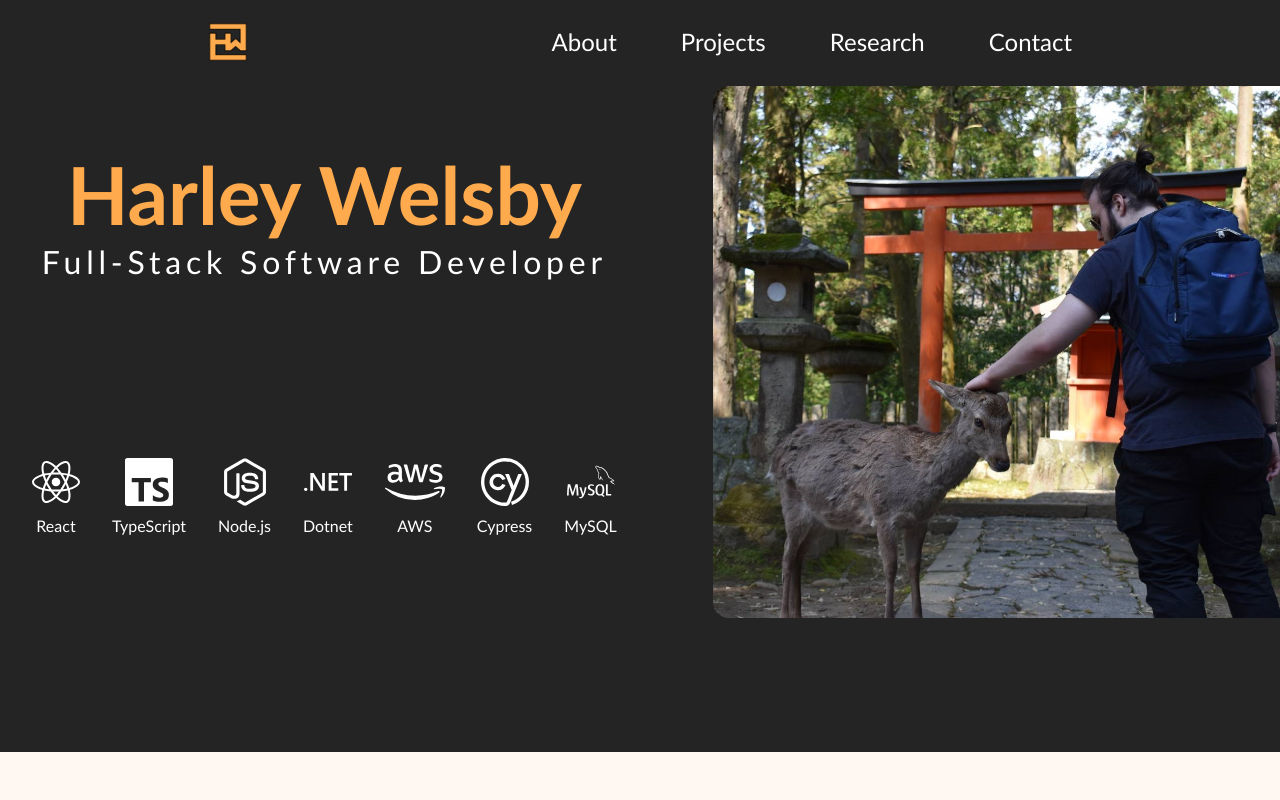
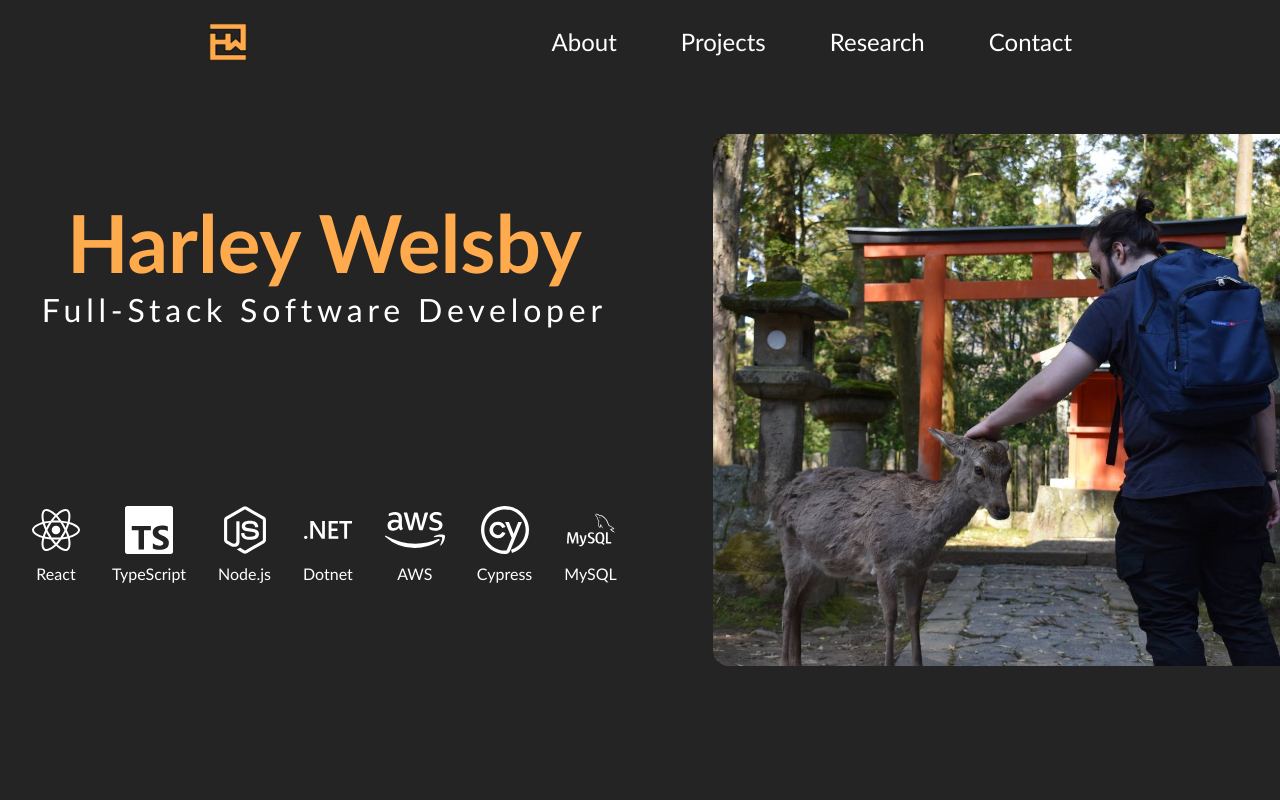
Before and after one commit to harleywelsby/Portfolio-Site, a React (Vite) app: page / in a window 1280 px wide. Shown: the top 800 px of the page. Built offline with nearby package versions, Linux system fonts and the light colour scheme; the HTML template or start-up script is replaced by a standard one.

Commit message:
Tech stack styles polished

```diff
--- a/src/components/TechStack.tsx
+++ b/src/components/TechStack.tsx
@@ -1,16 +1,10 @@
 import { FontAwesomeIcon } from '@fortawesome/react-fontawesome';
 import { styled } from 'styled-components';
 import { CustomIcon } from './CustomIcon';
-import {
-  CypressPath,
-  DotNetIconPath,
-  JavaScriptIconPath,
-  MySqlPath,
-  NextIconPath,
-  TypeScriptIconPath,
-} from '../constants';
+import { CypressPath, DotNetIconPath, MySqlPath, TypeScriptIconPath } from '../constants';
 import { IconDefinition } from '@fortawesome/fontawesome-svg-core';
 import { faAws, faNodeJs, faReact } from '@fortawesome/free-brands-svg-icons';
+import { useState } from 'react';
 
 function TechStack() {
   return (
@@ -27,8 +21,14 @@ function TechStack() {
 }
 
 function TechStackItem({ icon, label }: TechStackItemProps) {
+  const [isHover, setIsHover] = useState<boolean>(false);
+
   return (
-    <TechStackItemWrapper>
+    <TechStackItemWrapper
+      isHover={isHover}
+      onMouseEnter={() => setIsHover(true)}
+      onMouseLeave={() => setIsHover(false)}
+    >
       <FontAwesomeIcon icon={icon} size="3x" />
       <TechStackItemLabel>{label}</TechStackItemLabel>
     </TechStackItemWrapper>
@@ -46,8 +46,9 @@ const TechStackWrapper = styled.div`
   gap: 2rem;
 `;
 
-const TechStackItemWrapper = styled.div`
+const TechStackItemWrapper = styled.div<{ isHover: boolean }>`
   margin: 0;
+  ${(props) => props.isHover && 'transform: scale(1.2)'};
 `;
 
 const TechStackItemLabel = styled.p`
--- a/src/sections/HomeSection.tsx
+++ b/src/sections/HomeSection.tsx
@@ -22,8 +22,7 @@ function HomeSection() {
 }
 
 const HomeWrapper = styled.section`
-  padding: 2rem;
-  padding-bottom: ${isMobile ? '3rem' : '5rem'};
+  padding: 5rem 2rem ${isMobile ? '3rem' : '5rem'} 2rem;
   display: inline-flex;
   align-items: center;
   height: ${isMobile ? '10vh' : '80vh'};
```
